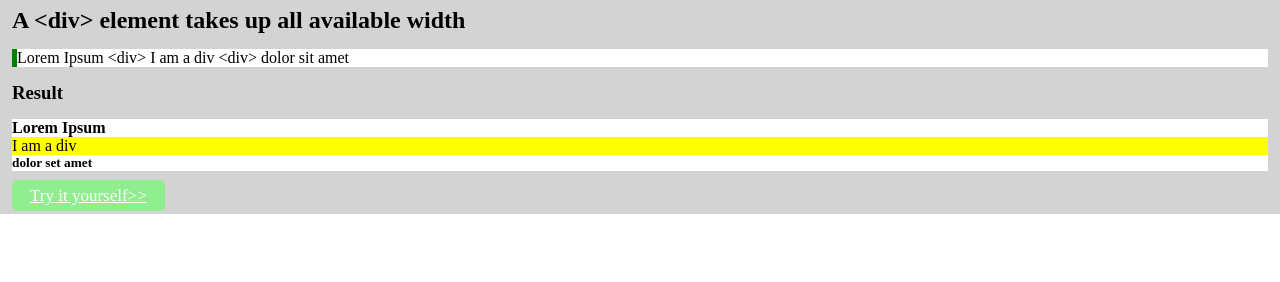
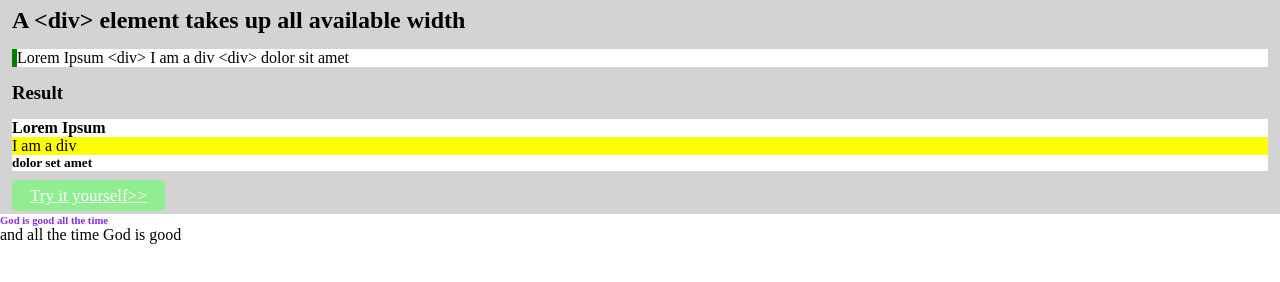
Before and after one commit to MANLIKEKESS/First-Test, a plain HTML site: page ASSIGNMENT.html in a window 1280 px wide. Shown: the part 48-330 px from the top of the page. Drawn offline with Linux system fonts and the light colour scheme.

Commit message:
added div

```diff
--- a/ASSIGNMENT.html
+++ b/ASSIGNMENT.html
@@ -20,5 +20,9 @@
     </div>
     <a href="https://www.legens.com" class="link"> Try it yourself>></a>
     </div>
+    <div class="box4">
+        <h6 class="h16">God is good all the time</h6>
+        <div class="intel">and all the time God is good</div>
+    </div>
 </body>
 </html>
```
